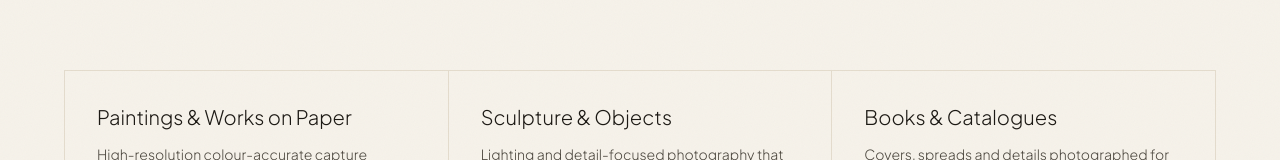
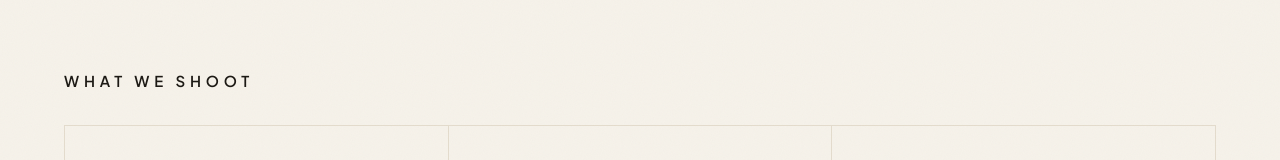
Before and after one commit to Jennifer-Zaharieva/thakatha-website, a Next.js app: page /art-reproduction in a window 1280 px wide. Shown: the part 438-598 px from the top of the page. Built offline with nearby package versions, Linux system fonts and the light colour scheme; no server answers.

Commit message:
Update page.tsx

```diff
--- a/app/art-reproduction/page.tsx
+++ b/app/art-reproduction/page.tsx
@@ -45,6 +45,7 @@ export default function ArtReproductionPage() {
 
       {/* Offerings grid */}
       <section className="container-x py-10">
+        <h2 className="mb-8 text-[15px] font-semibold uppercase tracking-wide2 text-ink">What We Shoot</h2>
         <div className="grid gap-px overflow-hidden border border-line bg-line sm:grid-cols-2 lg:grid-cols-3">
           {offerings.map((o, i) => (
             <Reveal key={o.t} delay={i * 50} className="bg-bone p-8">
```
